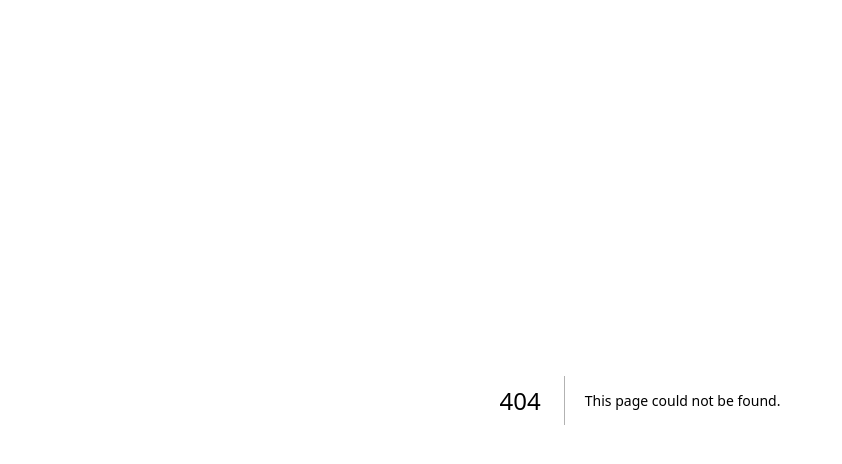
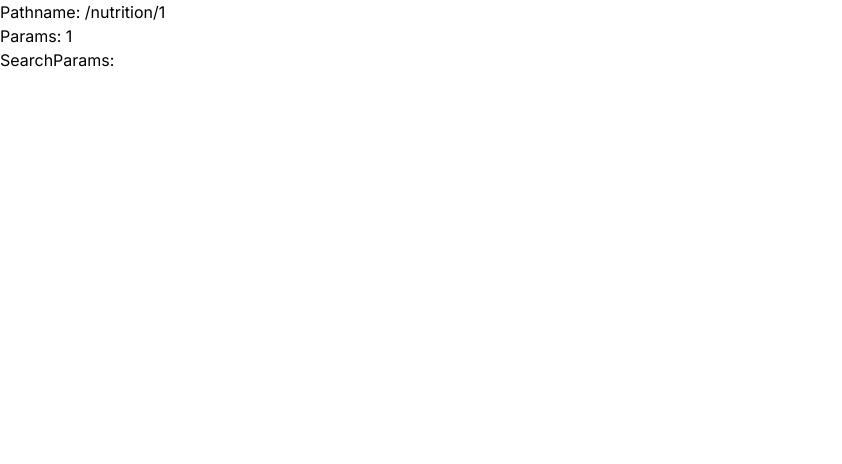
Before and after one commit to aghayev/nextjs-mydirectory, a Next.js app: page /nutrition/1 in a window 1280 px wide. Before the commit this address had no page. Shown: the top 464 px of the page, without its empty margins (0-842 px from the left). Built offline with nearby package versions, Linux system fonts and the light colour scheme.

Commit message:
feat(mydirectory): app router use params

```diff
--- /dev/null
+++ b/app/nutrition/[navigation]/page.tsx
@@ -0,0 +1,32 @@
+'use client'
+import {usePathname, useParams, useSearchParams} from "next/navigation";
+
+    // folder structure: app/nutrition/[navigation]/page.tsx
+    // url: http://localhost:3002/nutrition/something?query=mine
+    /* Expected output:
+    Pathname: /nutrition/something
+    Params: something
+    SearchParams: mine
+    */
+    export default function Page() {
+
+    let queryResult: string | null | undefined = null
+
+    // params dataset placeholder
+    let params: Record<string, string | string[]> | null
+
+    const pathName = usePathname()
+    params = useParams()
+    const searchParams = useSearchParams()
+    queryResult = searchParams?.get('query')
+
+    console.log(params)
+
+    return (
+        <>
+        <div><span>Pathname: </span>{pathName}</div>
+        <div><span>Params: </span>{params?.navigation}</div>
+        <div><span>SearchParams: </span>{queryResult}</div>
+        </>
+    )
+}
```
